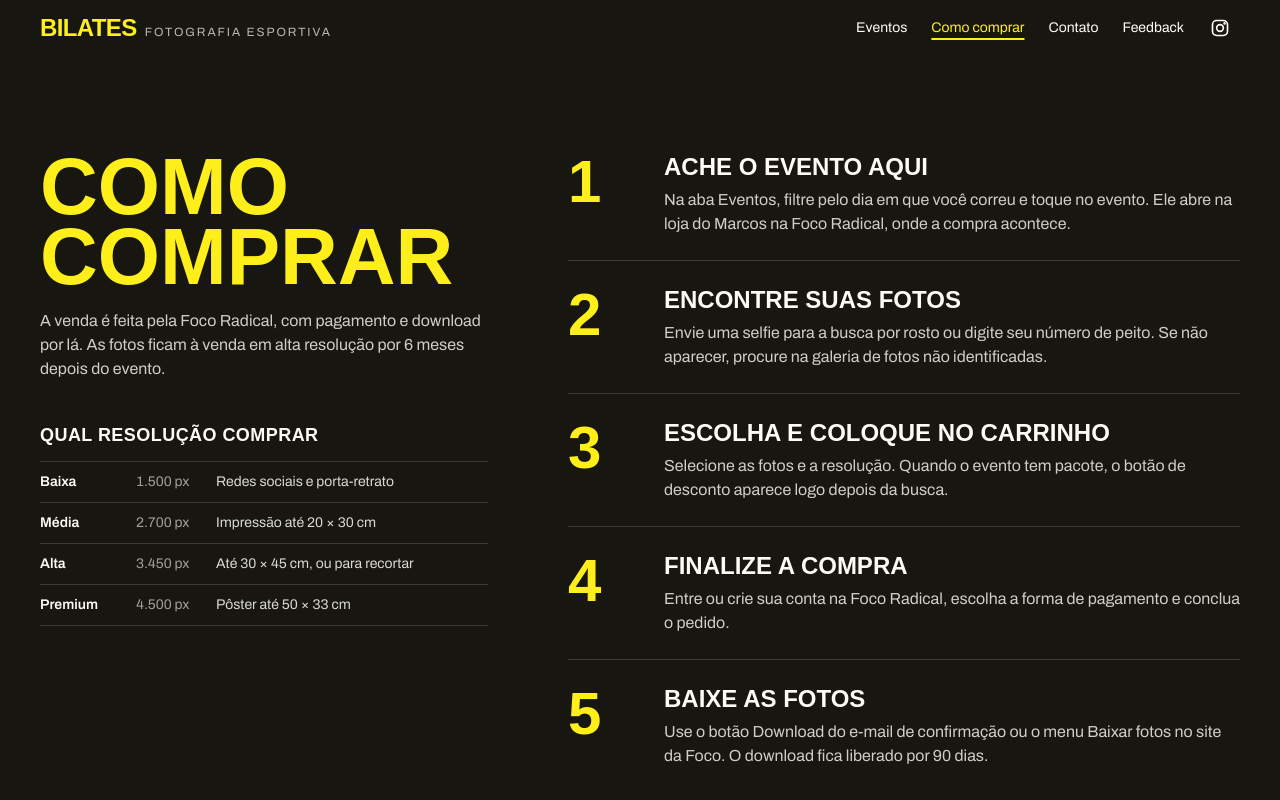
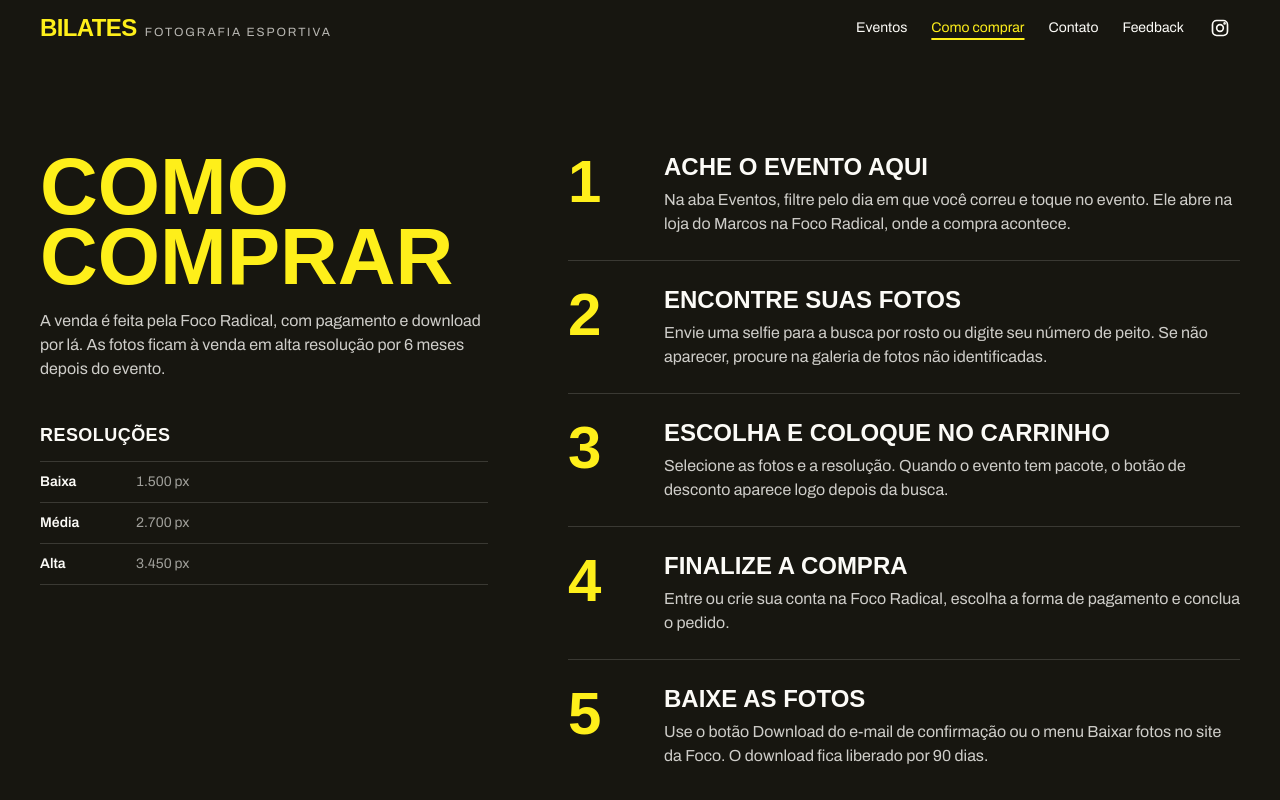
Before and after one commit to PietroPaziniPassos/bilates_website, a Next.js app: page /como-comprar in a window 1280 px wide. Shown: the top 800 px of the page. Built offline with nearby package versions, Linux system fonts and the light colour scheme; a web font is replaced by a local one.

Commit message:
feat(como-comprar): tabela de resolucoes sem uso indicado e sem premium
A coluna de uso empurrava o atleta para a Baixa, a mais barata; a
Premium nao e vendida pelo Marcos.

Co-Authored-By: Claude Opus 5.5 <noreply@anthropic.com>

```diff
--- a/components/sections.tsx
+++ b/components/sections.tsx
@@ -64,10 +64,9 @@ const STEPS = [
 ];
 
 const RESOLUTIONS = [
-  { name: "Baixa", px: "1.500 px", use: "Redes sociais e porta-retrato" },
-  { name: "Média", px: "2.700 px", use: "Impressão até 20 × 30 cm" },
-  { name: "Alta", px: "3.450 px", use: "Até 30 × 45 cm, ou para recortar" },
-  { name: "Premium", px: "4.500 px", use: "Pôster até 50 × 33 cm" },
+  { name: "Baixa", px: "1.500 px" },
+  { name: "Média", px: "2.700 px" },
+  { name: "Alta", px: "3.450 px" },
 ];
 
 export function HowToBuy() {
@@ -88,14 +87,13 @@ export function HowToBuy() {
 
           <div className="mt-10 max-w-md">
             <h2 className="font-display text-lg font-extrabold uppercase tracking-wide text-paper">
-              Qual resolução comprar
+              Resoluções
             </h2>
             <dl className="mt-3 divide-y divide-paper/15 border-y border-paper/15">
               {RESOLUTIONS.map((r) => (
-                <div key={r.name} className="grid grid-cols-[5.5rem_4.5rem_1fr] items-baseline gap-2 py-2.5 text-sm">
+                <div key={r.name} className="grid grid-cols-[5.5rem_1fr] items-baseline gap-2 py-2.5 text-sm">
                   <dt className="font-semibold text-paper">{r.name}</dt>
                   <dd className="tabular-nums text-paper/60">{r.px}</dd>
-                  <dd className="text-paper/85">{r.use}</dd>
                 </div>
               ))}
             </dl>
```
